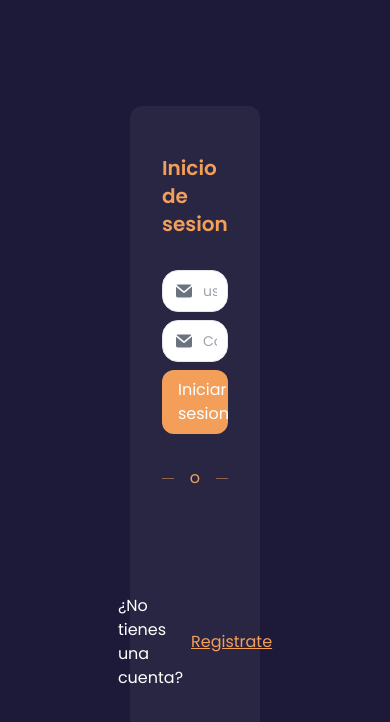
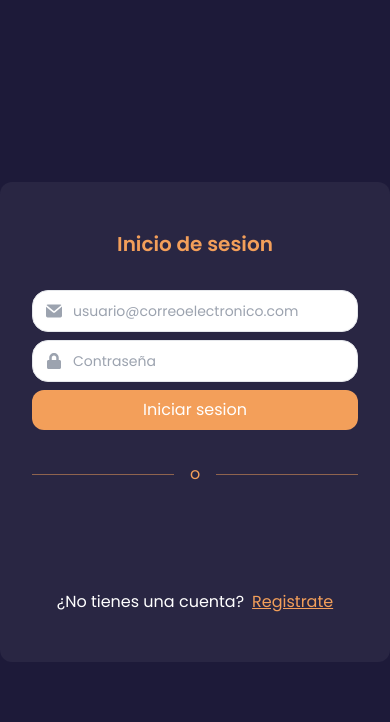
Before and after one commit to No-Country/s10-07-t-express-react-slack, a React (Vite) app in the folder frontend/: page /login in a window 390 px wide. Shown: the top 722 px of the page. Built offline with nearby package versions, Linux system fonts and the light colour scheme.

Commit message:
complete flow register and login

```diff
--- a/frontend/src/components/auth/Form.tsx
+++ b/frontend/src/components/auth/Form.tsx
@@ -1,11 +1,11 @@
 import React, { useState } from 'react'
 import { Link } from 'react-router-dom'
 import { CredentialResponse, GoogleLogin } from '@react-oauth/google'
-import axios from 'axios'
+import axios, { AxiosResponse } from 'axios'
 import jwt_decode from 'jwt-decode'
 // import io from 'socket.io-client'
 
-import { Register, Errors, MyAxiosError } from './interfaces'
+import { Register, Errors, MyAxiosError, ResponseAxios } from './interfaces'
 import { validationErrors } from './utils'
 import astronauta from "../../assets/astronauta-cohete2.png"
 import {FaUserCircle, FaLock} from 'react-icons/fa'
@@ -49,13 +49,12 @@ const Form: React.FC = () => {
     e.preventDefault()
     try {
       if (!Object.entries(errors).length) {
-        await axios.post(
+        const response = await axios.post(
           'http://localhost:3001/user',
-          registerTemplate,
-        )
-
+          registerTemplate
+        ) as AxiosResponse<ResponseAxios>
         setRegisterTemplate(register)
-        // localStorage.setItem("", response)
+        localStorage.setItem("userToken", response.data.data.token)
         window.location.href = '/workflows'
       } else {
         throw new Error('')
--- a/frontend/src/components/auth/FormLogin.tsx
+++ b/frontend/src/components/auth/FormLogin.tsx
@@ -1,11 +1,11 @@
 import React, { useState } from 'react'
+import { Link } from 'react-router-dom'
 import { CredentialResponse, GoogleLogin } from '@react-oauth/google'
+import axios, { AxiosResponse } from 'axios'
 import jwt_decode from 'jwt-decode'
-import axios from 'axios'
 
-import { Login, MyAxiosError } from './interfaces'
-import { Link } from 'react-router-dom'
-// import { register } from './Form'
+import { Login, MyAxiosError, ResponseAxios } from './interfaces'
+import { FaLock } from 'react-icons/fa'
 
 export const login = {
   email: '',
@@ -26,17 +26,15 @@ const FormLogin = () => {
   const handleSubmit = async (e: React.ChangeEvent<HTMLFormElement>) => {
     e.preventDefault()
     try {
-      await axios.post(
+      const response = await axios.post(
         'http://localhost:3001/auth',
         loginTemplate,
-      )
-
+      ) as AxiosResponse<ResponseAxios>
       setLoginTemplate(login)
-      // localStorage.setItem("", response)
+      localStorage.setItem("userToken", response.data.data.token)
       window.location.href = '/workflows'
     } catch (error) {
       const axiosError = error as MyAxiosError;
-        console.log(error)
       if (axiosError.response) {
         // Manejar el error de respuesta HTTP
         alert(axiosError.response.data.data.error)
@@ -45,12 +43,12 @@ const FormLogin = () => {
   }
 
   return(
-    <section className='w-1/3 px-8 py-12 flex flex-col items-center justify-center m-auto bg-white/5 rounded-xl gap-y-8'>
+    <section className='w-full lg:w-1/3 px-8 py-12 flex flex-col items-center justify-center m-auto bg-white/5 rounded-xl gap-y-8'>
       <h3 className="text-button-orange font-semibold text-xl">Inicio de sesion</h3>
       <form onSubmit={handleSubmit} className='w-full flex flex-col gap-y-2 '>
         <div className="relative">
           <div className="absolute inset-y-0 left-0 flex items-center pl-3.5 pointer-events-none">
-              <svg className="w-4 h-4 text-gray-500 dark:text-gray-400" aria-hidden="true" xmlns="http://www.w3.org/2000/svg" fill="currentColor" viewBox="0 0 20 16">
+              <svg className="w-4 h-4 text-gray-400" aria-hidden="true" xmlns="http://www.w3.org/2000/svg" fill="currentColor" viewBox="0 0 20 16">
               <path d="m10.036 8.278 9.258-7.79A1.979 1.979 0 0 0 18 0H2A1.987 1.987 0 0 0 .641.541l9.395 7.737Z"/>
               <path d="M11.241 9.817c-.36.275-.801.425-1.255.427-.428 0-.845-.138-1.187-.395L0 2.6V14a2 2 0 0 0 2 2h16a2 2 0 0 0 2-2V2.5l-8.759 7.317Z"/>
               </svg>
@@ -63,11 +61,8 @@ const FormLogin = () => {
           className="bg-white border  text-secundary-color text-sm rounded-2xl block w-full pl-10 p-2.5 " placeholder="usuario@correoelectronico.com"/>
         </div>
         <div className="relative">
-          <div className="absolute inset-y-0 left-0 flex items-center pl-3.5 pointer-events-none">
-              <svg className="w-4 h-4 text-gray-500 dark:text-gray-400" aria-hidden="true" xmlns="http://www.w3.org/2000/svg" fill="currentColor" viewBox="0 0 20 16">
-              <path d="m10.036 8.278 9.258-7.79A1.979 1.979 0 0 0 18 0H2A1.987 1.987 0 0 0 .641.541l9.395 7.737Z"/>
-              <path d="M11.241 9.817c-.36.275-.801.425-1.255.427-.428 0-.845-.138-1.187-.395L0 2.6V14a2 2 0 0 0 2 2h16a2 2 0 0 0 2-2V2.5l-8.759 7.317Z"/>
-              </svg>
+          <div className="absolute inset-y-0 left-0 flex items-center pl-3.5 pointer-events-none text-gray-400">
+            <FaLock/>
           </div>
           <input
           name='password'
```
